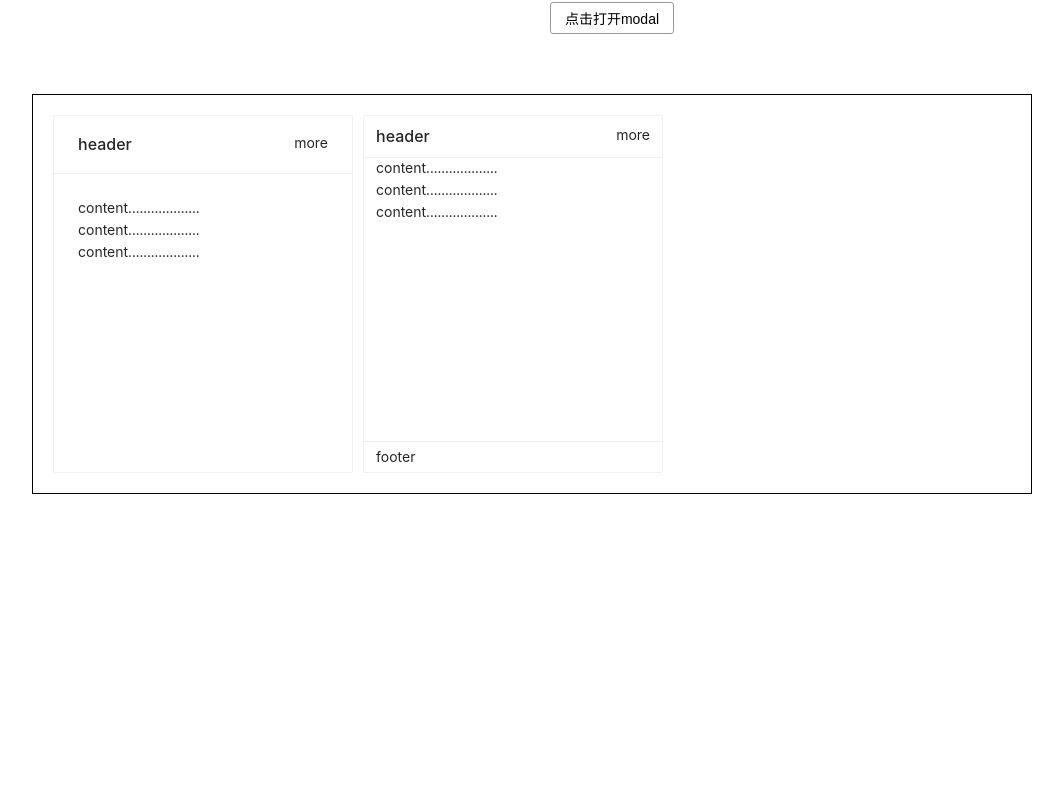
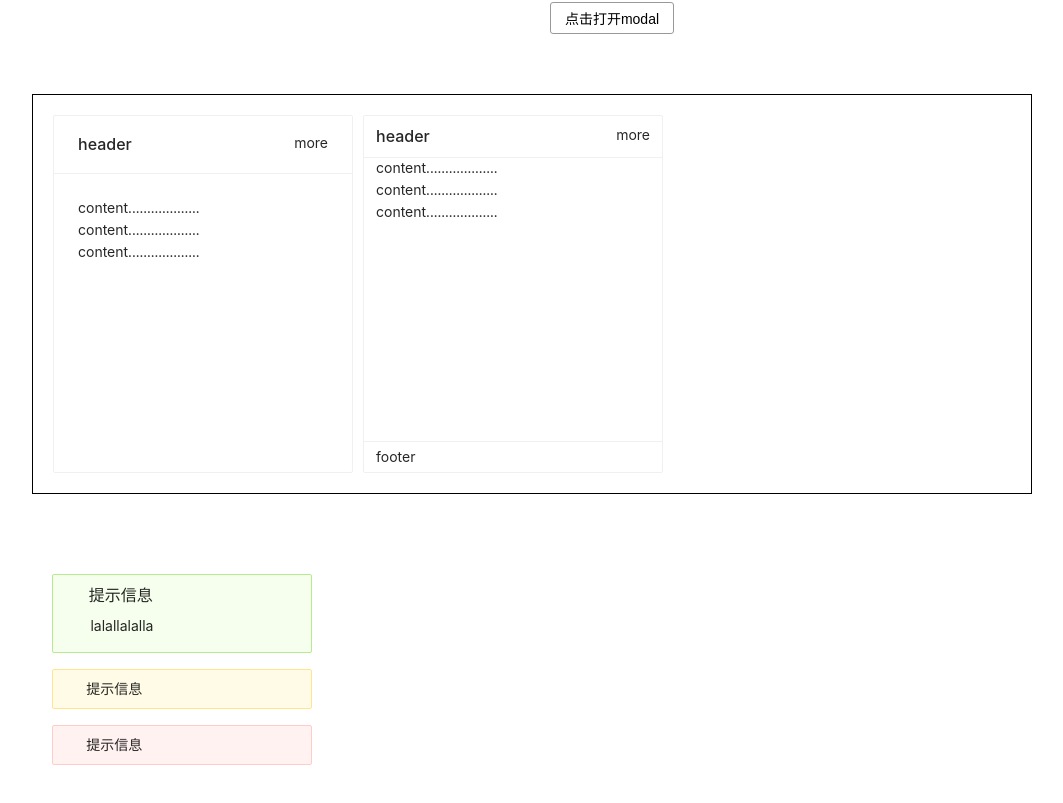
Before and after one commit to lovelts/tsl-ui, a Vue app: page / in a window 1280 px wide. Shown: the part 1184-1987 px from the top of the page, without its empty margins (28-1091 px from the left). Before the commit the page ends 1738 px from the top, so only its background shows below. Built offline with nearby package versions, Linux system fonts and the light colour scheme.

Commit message:
完成alert的样式

```diff
--- a/public/index.html
+++ b/public/index.html
@@ -1,7 +1,7 @@
 <!--
  * @Author: lts
  * @Date: 2021-03-08 12:54:13
- * @LastEditTime: 2021-03-09 11:33:20
+ * @LastEditTime: 2021-03-10 13:14:44
  * @FilePath: \my-cli-ui\public\index.html
 -->
 <!DOCTYPE html>
@@ -20,6 +20,6 @@
     <div id="app"></div>
     <!-- built files will be auto injected -->
   </body>
-  <script src="//at.alicdn.com/t/font_2404002_517cwrf369.js"></script>
+  <script src="//at.alicdn.com/t/font_2404002_r6k1nlj14c.js"></script>
 
 </html>
--- a/src/App.vue
+++ b/src/App.vue
@@ -1,7 +1,7 @@
 <!--
  * @Author: lts
  * @Date: 2021-03-08 12:54:13
- * @LastEditTime: 2021-03-10 12:44:14
+ * @LastEditTime: 2021-03-10 13:32:50
  * @FilePath: \my-cli-ui\src\App.vue
 -->
 <template>
@@ -127,6 +127,11 @@
       <p>content...................</p>
     </ts-card>
   </div>
+  <div :style="{ width: '300px', margin: '60px', padding: '20px' }">
+    <ts-alert message="提示信息" description="lalallalalla" icon="setting"/>
+    <ts-alert message="提示信息" icon="search" type="warning"/>
+    <ts-alert message="提示信息" icon="error" type="error" />
+  </div>
 </template>
 
 <script>
@@ -139,6 +144,7 @@ import TsMenu from "./Menu";
 import TsMenuItem from "./MenuItem";
 import TsModal from "./modal/Modal";
 import TsCard from "./card/Card";
+import TsAlert from "./alert/Alert";
 export default {
   name: "App",
   components: {
@@ -150,6 +156,7 @@ export default {
     TsMenuItem,
     TsModal,
     TsCard,
+    TsAlert,
   },
 
   setup() {
--- /dev/null
+++ b/src/alert/Alert.vue
@@ -0,0 +1,108 @@
+<!--
+ * @Author: lts
+ * @Date: 2021-03-10 12:48:51
+ * @LastEditTime: 2021-03-10 13:34:09
+ * @FilePath: \my-cli-ui\src\alert\Alert.vue
+-->
+<template>
+  <div
+    class="ts-alert"
+    :class="{ [`ts-alert-${type}`]: type, 'alert-font': description }"
+  >
+    <div class="alert-header">
+      <div class="content">
+        <ts-icon v-if="icon" :name="icon" class="ts-alert-title-icon" />
+        {{ message }}
+      </div>
+      <ts-icon name="delete" class="close-icon" />
+    </div>
+    <div v-if="description" class="alert-description">{{ description }}</div>
+  </div>
+</template>
+<script>
+import TsIcon from "../Icon";
+export default {
+  name: "Alert",
+  components: {
+    TsIcon,
+  },
+  props: {
+    type: {
+      type: String,
+      default: "success",
+    },
+    message: String,
+    icon: {
+      type: String,
+    },
+    description: String,
+  },
+};
+</script>
+<style lang="less" scoped>
+.ts-alert {
+  text-align: left;
+  display: flex;
+  flex-direction: column;
+  .alert-header {
+    display: flex;
+    align-items: center;
+    width: 100%;
+    .content {
+      display: flex;
+      flex: 1;
+      align-items: center;
+      .ts-alert-title-icon {
+        margin-right: 0.3em;
+      }
+    }
+  }
+  &.alert-font {
+    .alert-header {
+      .content {
+        font-size: 16px;
+      }
+    }
+    .alert-description {
+      padding: 0.5em 1.6em;
+    }
+  }
+  .alert-description {
+    width: 100%;
+    padding: 0.5em 1.4em;
+  }
+  position: relative;
+  margin-bottom: 16px;
+  color: rgba(0, 0, 0, 0.85);
+  font-size: 14px;
+  font-variant: tabular-nums;
+  line-height: 1.5715;
+  list-style: none;
+  font-feature-settings: tnum;
+  position: relative;
+  display: flex;
+  align-items: center;
+  padding: 8px 15px;
+  word-wrap: break-word;
+  border-radius: 2px;
+  &.ts-alert-success {
+    background-color: #f6ffed;
+    border: 1px solid #b7eb8f;
+    fill: #53b608;
+  }
+  &.ts-alert-error {
+    background-color: #fff2f0;
+    border: 1px solid #ffccc7;
+    fill: red;
+  }
+  &.ts-alert-warning {
+    background-color: #fffbe6;
+    border: 1px solid #ffe58f;
+    fill: #eebd1c;
+  }
+  .close-icon {
+    cursor: pointer;
+    font-size: 10px;
+  }
+}
+</style>
```
